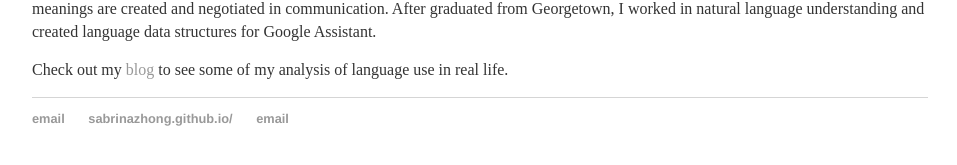
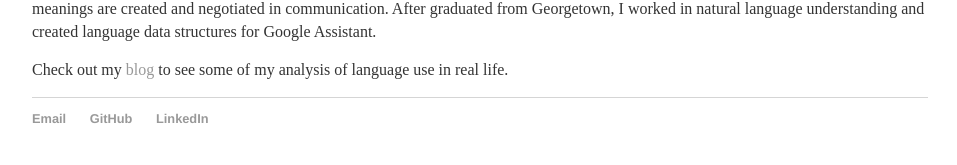
Before and after one commit to sabrinazhong/sabrinazhong.github.io, a Jekyll site: the page built from index.html, in a window 1280 px wide. Shown: the part 244-409 px from the top of the page, without its empty margins (160-1117 px from the left). Built offline with Jekyll 4.4.1, drawn with Linux system fonts in a browser that asks for light colours.

Commit message:
Update default.html

```diff
--- a/_layouts/default.html
+++ b/_layouts/default.html
@@ -21,9 +21,9 @@
 			</div><!-- /.container -->
 			<footer>
 	    		<ul>
-	        		<li><a href="mailto:sabrinazhongzl@gmail.com">email</a></li>
-	        		<li><a href="https://sabrinazhong.github.io/">sabrinazhong.github.io/</a></li>
-				<li><a href="https://www.linkedin.com/in/zhiling-sabrina-zhong-47524211b/">email</a></li>
+	        		<li><a href="mailto:sabrinazhongzl@gmail.com">Email</a></li>
+	        		<li><a href="https://sabrinazhong.github.io/">GitHub</a></li>
+				<li><a href="https://www.linkedin.com/in/zhiling-sabrina-zhong-47524211b/">LinkedIn</a></li>
 				</ul>
 			</footer>
 		</body>
```
